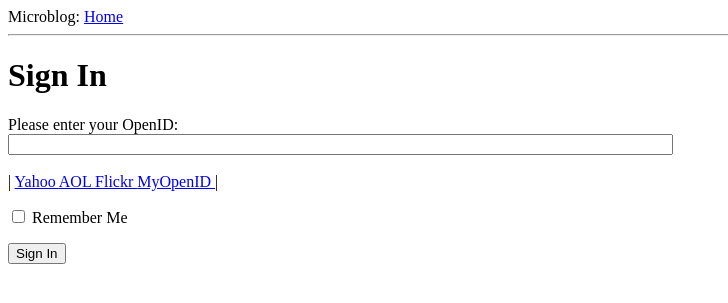
After one commit to patrnk/microblog, a Flask app: page /login in a window 1280 px wide. The commit adds this page. Shown: the top 303 px of the page, without its empty margins (0-728 px from the left). Run offline with Flask 2, Linux system fonts and the light colour scheme.

Commit message:
Add openID form

```diff
--- a/app/__init__.py
+++ b/app/__init__.py
@@ -1,4 +1,7 @@
 from flask import Flask
+from os import environ
 
 app = Flask(__name__)
+app.config.from_object('app.config')
+
 from app import views
--- /dev/null
+++ b/app/forms.py
@@ -0,0 +1,7 @@
+from flask_wtf import FlaskForm
+from wtforms import StringField, BooleanField
+from wtforms.validators import DataRequired
+
+class LoginForm(FlaskForm):
+    openid = StringField('openid', validators=[DataRequired()])
+    remember_me = BooleanField('remember_me', default=False)
--- a/app/templates/base.html
+++ b/app/templates/base.html
@@ -9,6 +9,15 @@
     <body>
         <div> Microblog: <a href="/index">Home</a></div>
         <hr>
+        {% with messages = get_flashed_messages() %}
+            {% if messages %}
+                <ul>
+                {% for message in messages %}
+                    <li>{{ message }}</li>
+                {% endfor %}
+                </ul>
+            {% endif %}
+        {% endwith %}
         {% block content %}{% endblock %}
     </body>
 </html>
--- /dev/null
+++ b/app/templates/login.html
@@ -0,0 +1,37 @@
+{% extends "base.html" %}
+
+{% block content %}
+<script type="text/javascript">
+function set_openid(openid, provider)
+{
+    // openid requires username
+    u = openid.search('<username>')
+    if (u != -1) {
+        user = prompt('Enter your ' + provider + ' username:')
+        openid = openid.substr(0, u) + user
+    }
+    form = document.forms['login']
+    form.elements['openid'].value = openid
+}
+</script>
+<h1>Sign In</h1>
+<form action="" method="post" name="login">
+    {{ form.hidden_tag() }}
+    <p>
+        Please enter your OpenID:<br/>
+        {{ form.openid(size=80) }}<br/>
+
+        {% for error in form.openid.errors %}
+        <span style="color: red;">[{{ error }}]</span>
+        {% endfor %}<br/>
+
+        |{% for provider in providers %}
+        <a href="javascript:set_openid('{{ provider.url }}', '{{ provider.name }}');">
+            {{ provider.name }}
+        </a>
+        {% endfor %}|
+    </p>
+    <p>{{ form.remember_me }} Remember Me</p>
+    <p><input type="submit" value="Sign In"/></p>
+</form>
+{% endblock %}
--- a/app/views.py
+++ b/app/views.py
@@ -1,5 +1,6 @@
-from flask import render_template
+from flask import render_template, flash, redirect
 from app import app
+from .forms import LoginForm
 
 @app.route('/')
 @app.route('/index')
@@ -7,4 +8,17 @@ def index():
     user = {'nickname': 'Paul'}  # fake user
     posts = [{'author': 'melevir', 'body': 'qweqwe'},
              {'author': 'kazauwa', 'body': 'asd' }]
-    return render_template('index.html', title='title?', user=user, posts=posts)
+    return render_template('index.html', user=user, posts=posts)
+
+@app.route('/login', methods=['GET', 'POST'])
+@app.route('/login.html', methods=['GET', 'POST'])
+def login():
+    form = LoginForm()
+    if form.validate_on_submit():
+        flash('Login requested for OpenID="%s", remember_me=%s' %
+              (form.openid.data, str(form.remember_me.data)))
+        return redirect('/index')
+    return render_template('login.html',
+                           title='Sign In',
+                           form=form,
+                           providers=app.config['OPENID_PROVIDERS'])
```
Also changed, not shown: app/config.py (added, +8 -0 lines), 1 other file.
